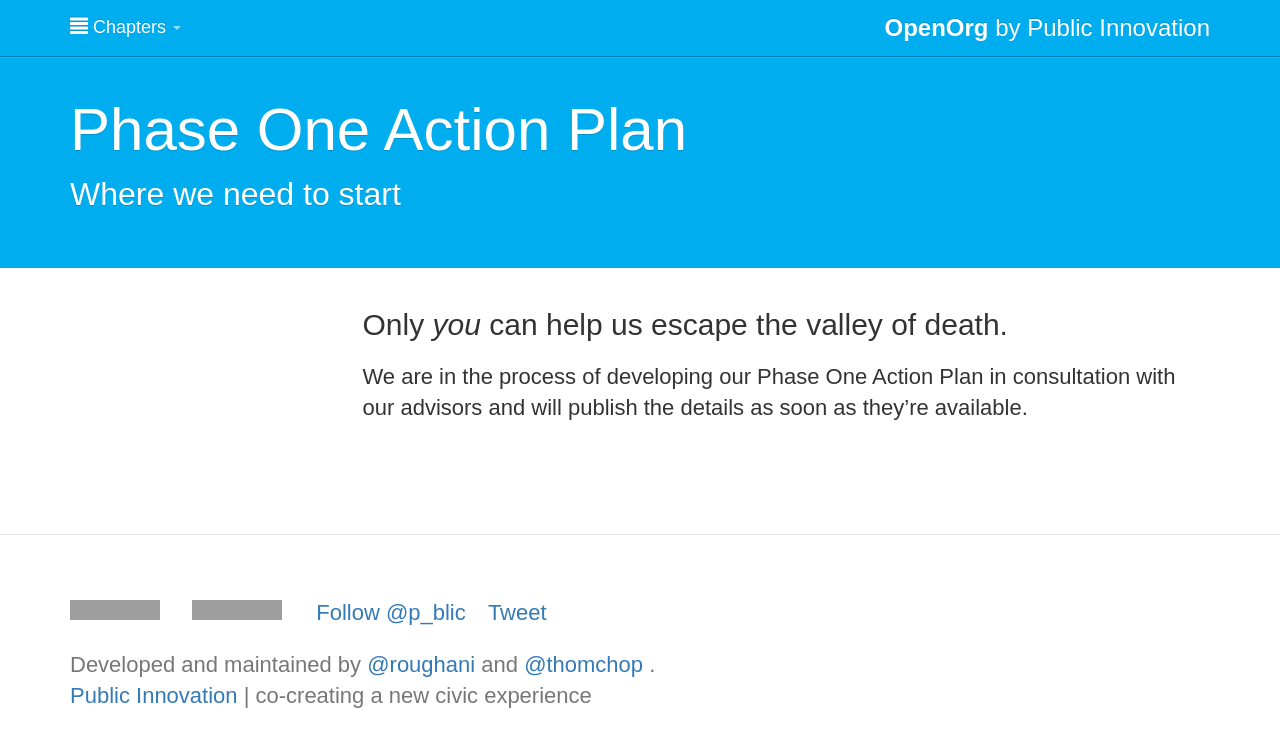
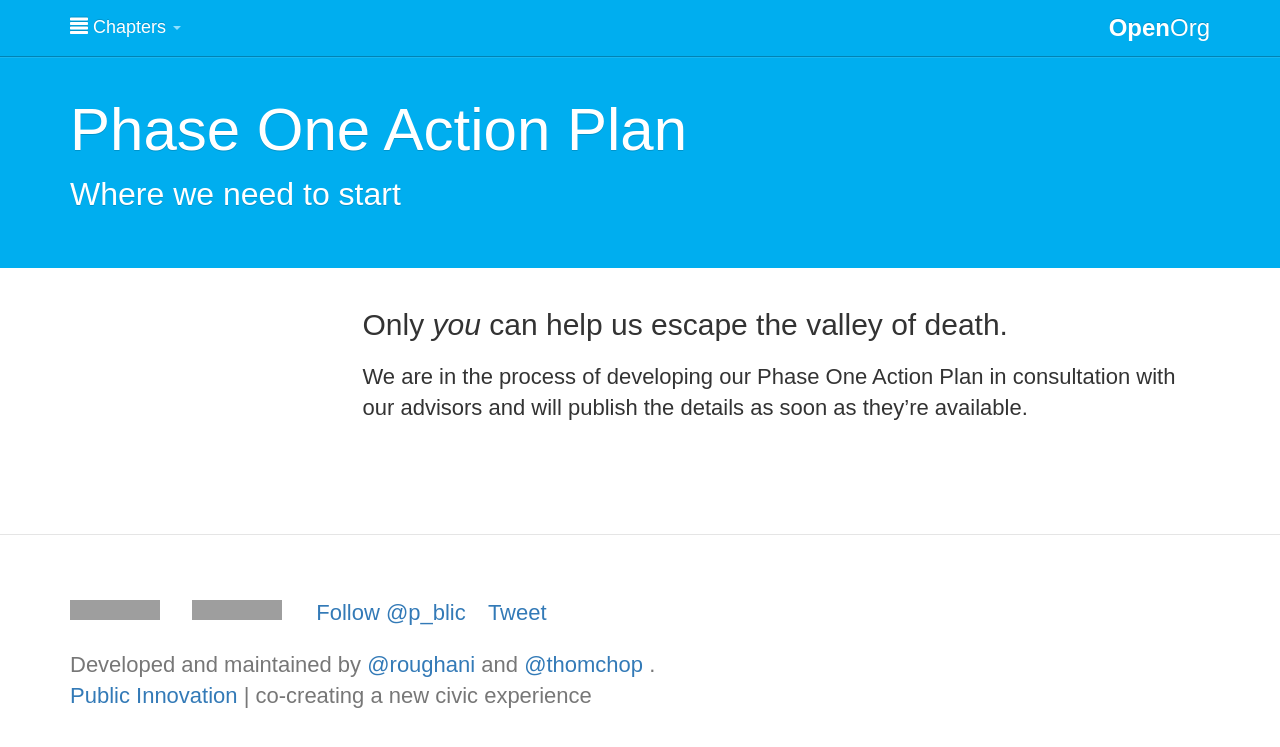
Before and after one commit to publicinnovation/openorg, a Jekyll site: the page built from chapters/6_phase-one-action-plan.md, in a window 1280 px wide. Shown: the top 747 px of the page. Built offline with Jekyll 4.4.1, drawn with Linux system fonts in a browser that asks for light colours; nearby versions of some CDN libraries; Markdown is read by kramdown in place of the engine named in the settings; comment, search, counter and statistics services are not loaded; grey boxes are pictures that could not be loaded.

Commit message:
update dropdown menu content and navbar branding

```diff
--- a/_includes/topbar-nav.html
+++ b/_includes/topbar-nav.html
@@ -52,7 +52,7 @@
     <ul class="nav navbar-nav navbar-right">
       <li>
         <h3 class="navbar-text">
-          <strong>OpenOrg</strong> by Public Innovation
+          <strong>Open</strong>Org
         </h3>
       </li>
     </ul>
```
Also changed, not shown: other parts of _includes/topbar-nav.html (+1 -1 lines).
